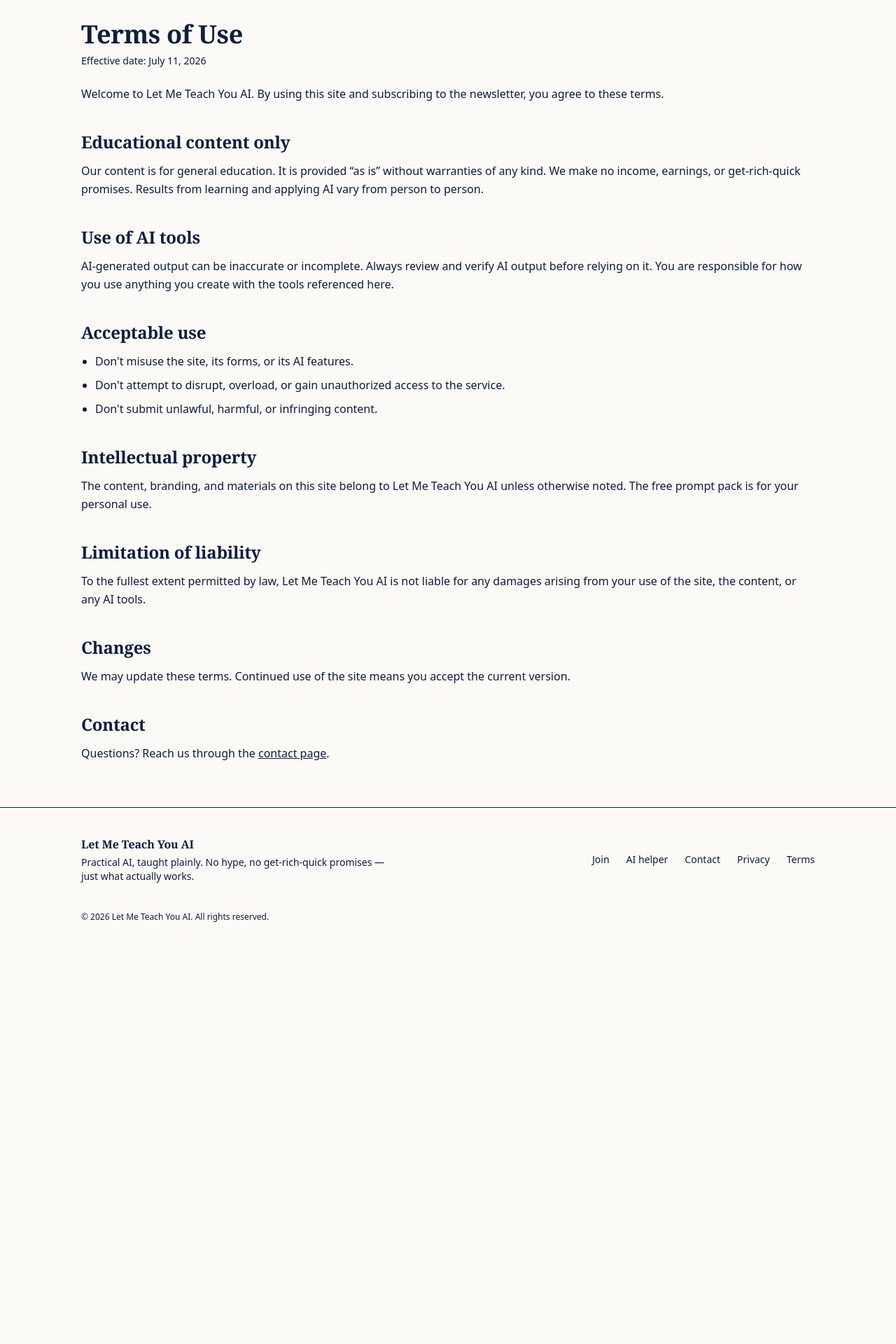
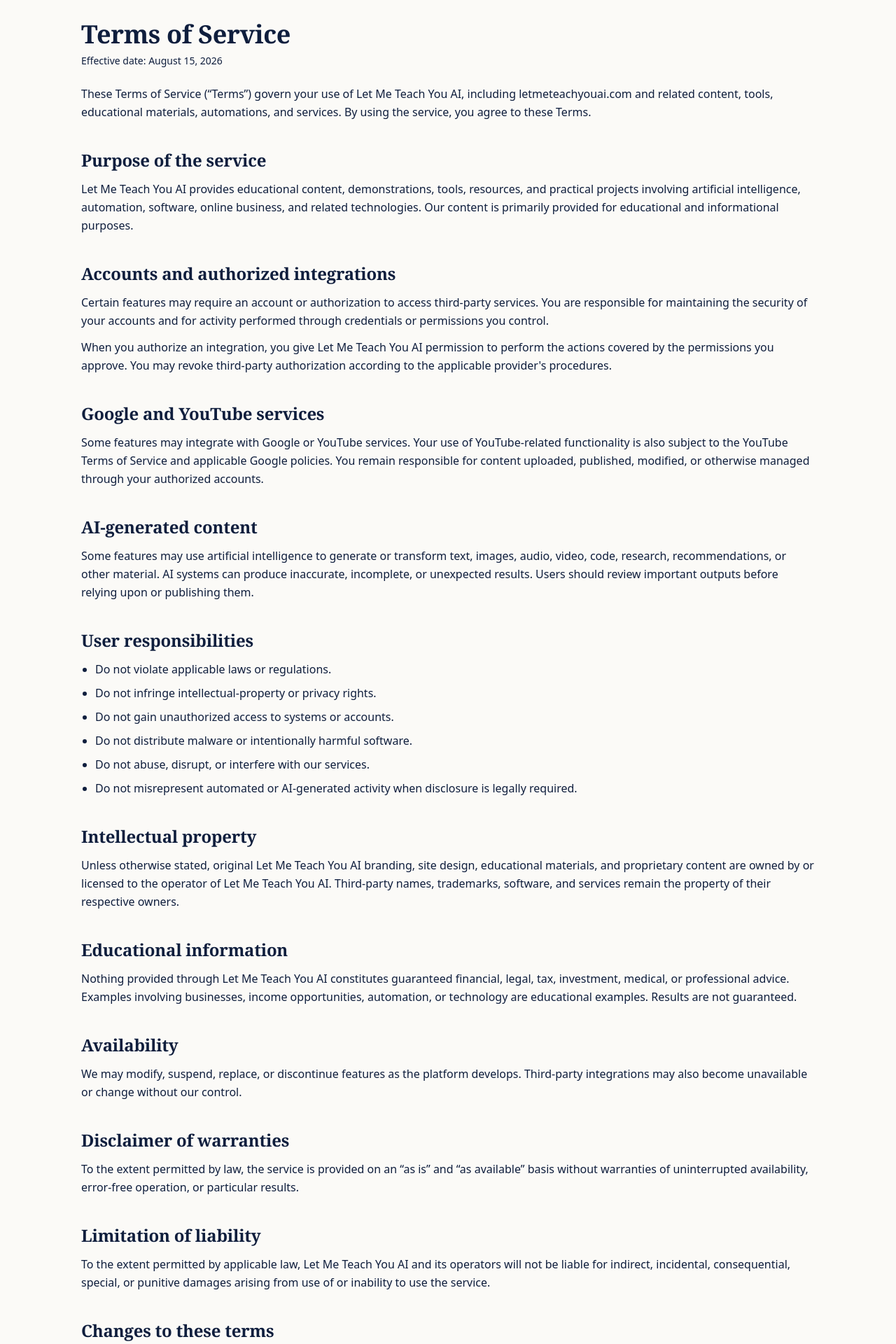
Before and after one commit to DopestT/Let-Me-Teach-You-AI, a Next.js app: page /terms in a window 1280 px wide. Shown: the part 100-2020 px from the top of the page at 70% size. Before the commit the page ends 1450 px from the top, so only its background shows below. Built offline with nearby package versions, Linux system fonts and the light colour scheme; no server answers.

Commit message:
Update terms for OAuth and publishing integrations

```diff
--- a/app/terms/page.tsx
+++ b/app/terms/page.tsx
@@ -1,8 +1,8 @@
 import type { Metadata } from "next";
 
 export const metadata: Metadata = {
-  title: "Terms of Use",
-  description: "The terms for using Let Me Teach You AI.",
+  title: "Terms of Service",
+  description: "Terms governing use of Let Me Teach You AI.",
 };
 
 const SITE_NAME = process.env.NEXT_PUBLIC_SITE_NAME ?? "Let Me Teach You AI";
@@ -10,83 +10,80 @@ const SITE_NAME = process.env.NEXT_PUBLIC_SITE_NAME ?? "Let Me Teach You AI";
 export default function TermsPage() {
   return (
     <article className="container-editorial py-16 max-w-2xl leading-relaxed text-[--color-navy-600]">
-      <h1 className="font-editorial text-4xl font-semibold text-[--color-navy]">
-        Terms of Use
-      </h1>
-      <p className="mt-2 text-sm text-[--color-slate]">
-        Effective date: July 11, 2026
+      <h1 className="font-editorial text-4xl font-semibold text-[--color-navy]">Terms of Service</h1>
+      <p className="mt-2 text-sm text-[--color-slate]">Effective date: August 15, 2026</p>
+
+      <p className="mt-6">
+        These Terms of Service (&ldquo;Terms&rdquo;) govern your use of {SITE_NAME}, including letmeteachyouai.com and related content, tools, educational materials, automations, and services. By using the service, you agree to these Terms.
       </p>
 
-      <p className="mt-6">
-        Welcome to {SITE_NAME}. By using this site and subscribing to the
-        newsletter, you agree to these terms.
+      <h2 className="mt-10 text-2xl font-semibold text-[--color-navy]">Purpose of the service</h2>
+      <p className="mt-3">
+        {SITE_NAME} provides educational content, demonstrations, tools, resources, and practical projects involving artificial intelligence, automation, software, online business, and related technologies. Our content is primarily provided for educational and informational purposes.
       </p>
 
-      <h2 className="mt-10 text-2xl font-semibold text-[--color-navy]">
-        Educational content only
-      </h2>
+      <h2 className="mt-10 text-2xl font-semibold text-[--color-navy]">Accounts and authorized integrations</h2>
       <p className="mt-3">
-        Our content is for general education. It is provided &ldquo;as is&rdquo;
-        without warranties of any kind. We make no income, earnings, or
-        get-rich-quick promises. Results from learning and applying AI vary from
-        person to person.
+        Certain features may require an account or authorization to access third-party services. You are responsible for maintaining the security of your accounts and for activity performed through credentials or permissions you control.
+      </p>
+      <p className="mt-3">
+        When you authorize an integration, you give {SITE_NAME} permission to perform the actions covered by the permissions you approve. You may revoke third-party authorization according to the applicable provider&apos;s procedures.
       </p>
 
-      <h2 className="mt-10 text-2xl font-semibold text-[--color-navy]">
-        Use of AI tools
-      </h2>
+      <h2 className="mt-10 text-2xl font-semibold text-[--color-navy]">Google and YouTube services</h2>
       <p className="mt-3">
-        AI-generated output can be inaccurate or incomplete. Always review and
-        verify AI output before relying on it. You are responsible for how you
-        use anything you create with the tools referenced here.
+        Some features may integrate with Google or YouTube services. Your use of YouTube-related functionality is also subject to the YouTube Terms of Service and applicable Google policies. You remain responsible for content uploaded, published, modified, or otherwise managed through your authorized accounts.
       </p>
 
-      <h2 className="mt-10 text-2xl font-semibold text-[--color-navy]">
-        Acceptable use
-      </h2>
+      <h2 className="mt-10 text-2xl font-semibold text-[--color-navy]">AI-generated content</h2>
+      <p className="mt-3">
+        Some features may use artificial intelligence to generate or transform text, images, audio, video, code, research, recommendations, or other material. AI systems can produce inaccurate, incomplete, or unexpected results. Users should review important outputs before relying upon or publishing them.
+      </p>
+
+      <h2 className="mt-10 text-2xl font-semibold text-[--color-navy]">User responsibilities</h2>
       <ul className="mt-3 list-disc space-y-2 pl-5">
-        <li>Don&apos;t misuse the site, its forms, or its AI features.</li>
-        <li>
-          Don&apos;t attempt to disrupt, overload, or gain unauthorized access
-          to the service.
-        </li>
-        <li>Don&apos;t submit unlawful, harmful, or infringing content.</li>
+        <li>Do not violate applicable laws or regulations.</li>
+        <li>Do not infringe intellectual-property or privacy rights.</li>
+        <li>Do not gain unauthorized access to systems or accounts.</li>
+        <li>Do not distribute malware or intentionally harmful software.</li>
+        <li>Do not abuse, disrupt, or interfere with our services.</li>
+        <li>Do not misrepresent automated or AI-generated activity when disclosure is legally required.</li>
       </ul>
 
-      <h2 className="mt-10 text-2xl font-semibold text-[--color-navy]">
-        Intellectual property
-      </h2>
+      <h2 className="mt-10 text-2xl font-semibold text-[--color-navy]">Intellectual property</h2>
       <p className="mt-3">
-        The content, branding, and materials on this site belong to {SITE_NAME}{" "}
-        unless otherwise noted. The free prompt pack is for your personal use.
+        Unless otherwise stated, original {SITE_NAME} branding, site design, educational materials, and proprietary content are owned by or licensed to the operator of {SITE_NAME}. Third-party names, trademarks, software, and services remain the property of their respective owners.
       </p>
 
-      <h2 className="mt-10 text-2xl font-semibold text-[--color-navy]">
-        Limitation of liability
-      </h2>
+      <h2 className="mt-10 text-2xl font-semibold text-[--color-navy]">Educational information</h2>
       <p className="mt-3">
-        To the fullest extent permitted by law, {SITE_NAME} is not liable for
-        any damages arising from your use of the site, the content, or any AI
-        tools.
+        Nothing provided through {SITE_NAME} constitutes guaranteed financial, legal, tax, investment, medical, or professional advice. Examples involving businesses, income opportunities, automation, or technology are educational examples. Results are not guaranteed.
       </p>
 
-      <h2 className="mt-10 text-2xl font-semibold text-[--color-navy]">
-        Changes
-      </h2>
+      <h2 className="mt-10 text-2xl font-semibold text-[--color-navy]">Availability</h2>
       <p className="mt-3">
-        We may update these terms. Continued use of the site means you accept
-        the current version.
+        We may modify, suspend, replace, or discontinue features as the platform develops. Third-party integrations may also become unavailable or change without our control.
       </p>
 
-      <h2 className="mt-10 text-2xl font-semibold text-[--color-navy]">
-        Contact
-      </h2>
+      <h2 className="mt-10 text-2xl font-semibold text-[--color-navy]">Disclaimer of warranties</h2>
       <p className="mt-3">
-        Questions? Reach us through the{" "}
-        <a href="/contact" className="text-[--color-brand] underline">
-          contact page
-        </a>
-        .
+        To the extent permitted by law, the service is provided on an &ldquo;as is&rdquo; and &ldquo;as available&rdquo; basis without warranties of uninterrupted availability, error-free operation, or particular results.
+      </p>
+
+      <h2 className="mt-10 text-2xl font-semibold text-[--color-navy]">Limitation of liability</h2>
+      <p className="mt-3">
+        To the extent permitted by applicable law, {SITE_NAME} and its operators will not be liable for indirect, incidental, consequential, special, or punitive damages arising from use of or inability to use the service.
+      </p>
+
+      <h2 className="mt-10 text-2xl font-semibold text-[--color-navy]">Changes to these terms</h2>
+      <p className="mt-3">
+        We may update these Terms as the service evolves. Continued use following an update constitutes acceptance of the revised Terms to the extent permitted by law.
+      </p>
+
+      <h2 className="mt-10 text-2xl font-semibold text-[--color-navy]">Contact</h2>
+      <p className="mt-3">
+        Questions about these Terms may be submitted through the{" "}
+        <a href="/contact" className="text-[--color-brand] underline">contact page</a>.
       </p>
     </article>
   );
```
